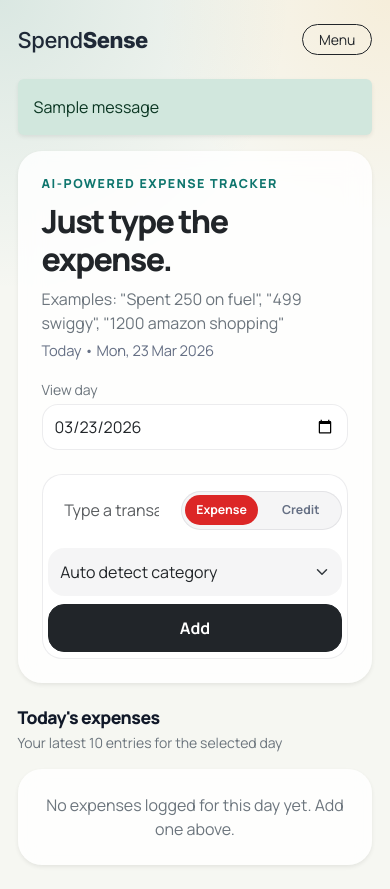
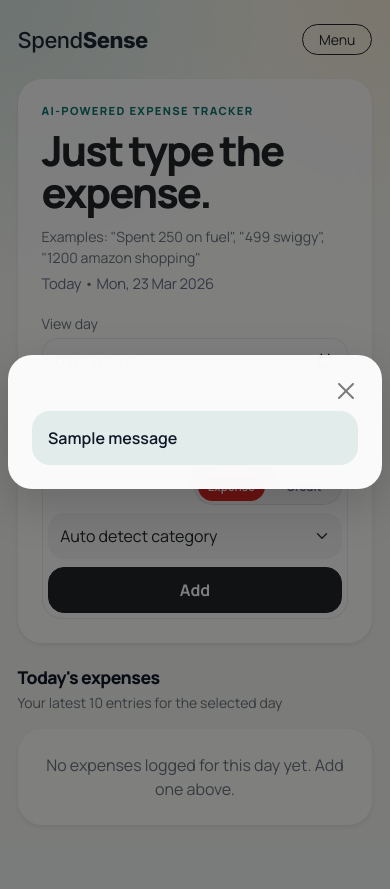
Before and after one commit to tariqumd/SpendSense, a Flask app: page / in a window 390 px wide. After the commit the page ends 795 px from the top, so only its background shows below. Run offline with Flask 3, Linux system fonts and the light colour scheme; the visitor is signed in with stand-in values (Sample User, id 1); tables that the repository leaves empty hold one stand-in row (values such as "Sample post"); grey boxes marked "Sample" are stand-in pictures; one stand-in notice (Sample message) is shown.

Commit message:
modal messages

```diff
--- a/app.py
+++ b/app.py
@@ -493,7 +493,7 @@ def create_app():
             )
             db.session.commit()
             session["user_id"] = user.id
-            flash("Account created and signed in.", "success")
+            flash("Your account is ready. You're signed in.", "success")
             return redirect(next_url)
         except ValueError as exc:
             db.session.rollback()
@@ -518,7 +518,7 @@ def create_app():
             )
             db.session.commit()
             session["user_id"] = user.id
-            flash("Signed in successfully.", "success")
+            flash(f"Welcome back, {user.name}.", "success")
             return redirect(next_url)
         except ValueError as exc:
             db.session.rollback()
@@ -592,7 +592,7 @@ def create_app():
             user = upsert_google_user(user_info)
             db.session.commit()
             session["user_id"] = user.id
-            flash("Signed in successfully.", "success")
+            flash(f"Welcome back, {user.name}.", "success")
         except ValueError as exc:
             db.session.rollback()
             flash(str(exc), "danger")
@@ -648,7 +648,10 @@ def create_app():
                 transaction = Transaction(**parsed)
                 db.session.add(transaction)
                 db.session.commit()
-                flash("Entry added.", "success")
+                flash(
+                    f"{transaction.category.replace('_', ' ').title()} transaction saved for {selected_date.strftime('%d %b')}.",
+                    "success",
+                )
             except ValueError as exc:
                 flash(str(exc), "danger")
             except Exception:
@@ -742,7 +745,7 @@ def create_app():
         try:
             db.session.delete(transaction)
             db.session.commit()
-            flash("Entry deleted.", "success")
+            flash("Transaction deleted.", "success")
         except Exception:
             db.session.rollback()
             flash("Couldn't delete the entry right now.", "danger")
--- a/static/styles.css
+++ b/static/styles.css
@@ -162,6 +162,32 @@ body {
 .mobile-nav-link-active {
   background: rgba(15, 118, 110, 0.10);
   border-color: rgba(15, 118, 110, 0.18);
+}
+
+.flash-modal {
+  background: rgba(255, 255, 255, 0.96);
+  backdrop-filter: blur(14px);
+  border-radius: 24px;
+}
+
+.flash-modal-message {
+  padding: 0.95rem 1rem;
+  border-radius: 18px;
+  background: rgba(15, 23, 42, 0.04);
+  color: var(--text);
+  font-weight: 600;
+}
+
+.flash-modal-success {
+  background: rgba(15, 118, 110, 0.10);
+}
+
+.flash-modal-danger {
+  background: rgba(220, 38, 38, 0.10);
+}
+
+.flash-modal-warning {
+  background: rgba(245, 158, 11, 0.12);
 }
 
 .auth-card {
@@ -703,6 +729,60 @@ body {
     padding: 1.25rem;
   }
 
+  .home-hero-card .display-title {
+    font-size: clamp(1.5rem, 11vw, 2.6rem);
+    line-height: 1.02;
+    margin-bottom: 0.8rem !important;
+  }
+
+  .home-hero-card .eyebrow {
+    font-size: 0.7rem;
+    margin-bottom: 0.55rem !important;
+  }
+
+  .home-hero-card .text-secondary {
+    font-size: 0.88rem;
+  }
+
+  .home-hero-card .card-body {
+    padding: 1rem;
+  }
+
+  .home-hero-card .mb-4 {
+    margin-bottom: 1rem !important;
+  }
+
+  .home-date-form {
+    width: 100%;
+  }
+
+  .composer-top-row {
+    flex-direction: column;
+    align-items: stretch;
+    gap: 0.5rem;
+  }
+
+  .composer-toggle {
+    align-self: flex-end;
+  }
+
+  .chat-input-wrap .form-control {
+    min-height: 54px;
+    padding-left: 0.85rem;
+  }
+
+  .type-toggle-compact .type-toggle-label {
+    min-width: 58px;
+    font-size: 0.72rem;
+    padding: 0.34rem 0.62rem;
+  }
+
+  .category-select,
+  .log-button,
+  .home-date-input {
+    min-height: 46px;
+  }
+
   .dashboard-summary-grid {
     --bs-gutter-x: 0.75rem;
     --bs-gutter-y: 0.75rem;
--- a/templates/base.html
+++ b/templates/base.html
@@ -106,10 +106,21 @@
 
         {% with messages = get_flashed_messages(with_categories=true) %}
           {% if messages %}
-            <div class="mb-3">
-              {% for category, message in messages %}
-                <div class="alert alert-{{ category }} border-0 shadow-sm mb-2">{{ message }}</div>
-              {% endfor %}
+            <div class="modal fade" id="flashModal" tabindex="-1" aria-hidden="true">
+              <div class="modal-dialog modal-dialog-centered modal-sm">
+                <div class="modal-content flash-modal border-0 shadow-lg">
+                  <div class="modal-body p-4">
+                    <div class="d-flex justify-content-end mb-2">
+                      <button type="button" class="btn-close" data-bs-dismiss="modal" aria-label="Close"></button>
+                    </div>
+                    <div class="d-grid gap-2">
+                      {% for category, message in messages %}
+                        <div class="flash-modal-message flash-modal-{{ category }}">{{ message }}</div>
+                      {% endfor %}
+                    </div>
+                  </div>
+                </div>
+              </div>
             </div>
           {% endif %}
         {% endwith %}
@@ -125,6 +136,12 @@
           navigator.serviceWorker.register("/service-worker.js").catch(() => {});
         });
       }
+
+      const flashModalElement = document.getElementById("flashModal");
+      if (flashModalElement) {
+        const flashModal = new bootstrap.Modal(flashModalElement);
+        flashModal.show();
+      }
     </script>
     {% block scripts %}{% endblock %}
   </body>
--- a/templates/home.html
+++ b/templates/home.html
@@ -3,7 +3,7 @@
 {% block title %}SpendSense | Log Expenses{% endblock %}
 
 {% block content %}
-  <section class="hero-card card border-0 shadow-sm mb-4">
+  <section class="hero-card card border-0 shadow-sm mb-4 home-hero-card">
     <div class="card-body p-4">
       <p class="eyebrow mb-2">AI-powered expense tracker</p>
       <h1 class="display-title mb-2">Just type the expense.</h1>
```
